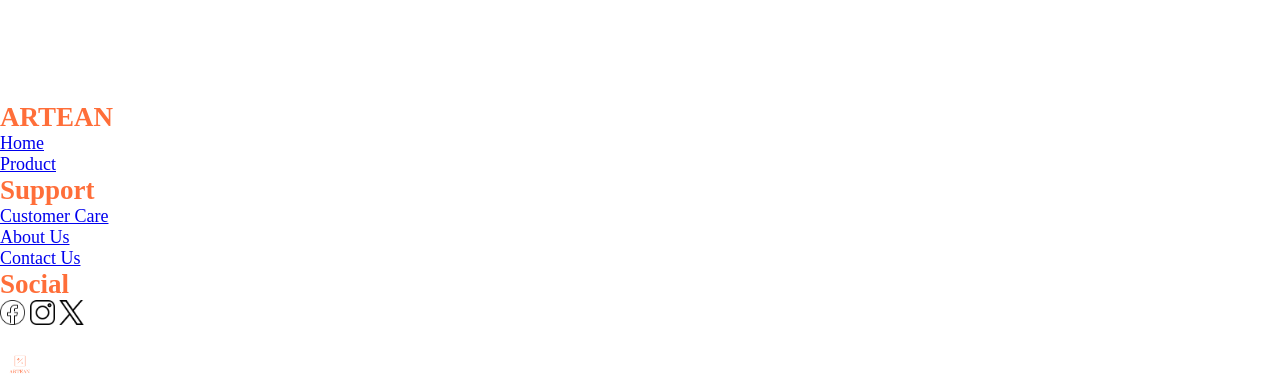
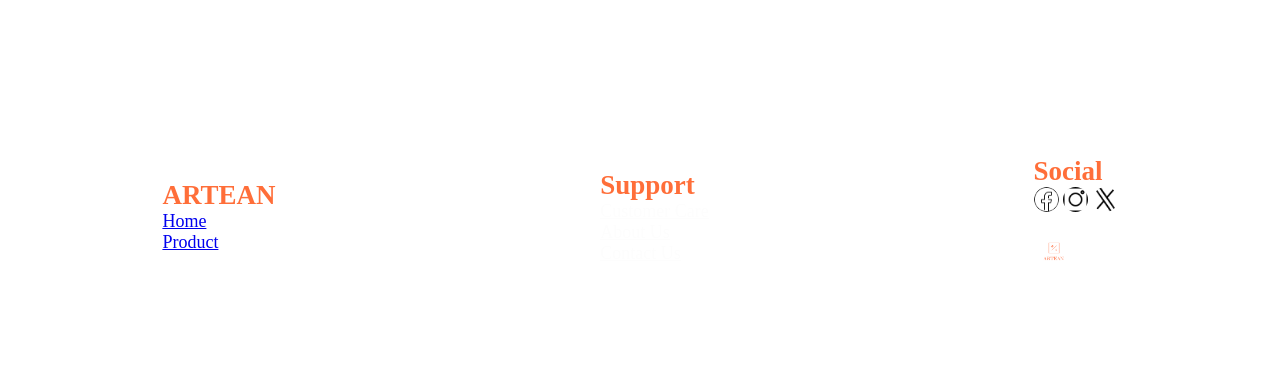
Before and after one commit to prabhatrae/Prototype, a plain HTML site: page index.html in a window 1280 px wide. Shown: the part 1651-2041 px from the top of the page. After the commit the page ends 2018 px from the top, so only its background shows below. Drawn offline with Linux system fonts and the light colour scheme.

Commit message:
added footer css

```diff
--- a/style.css
+++ b/style.css
@@ -12,6 +12,7 @@ body{
 }
 
 /* NavBar */
+
 header,
 footer{
     color: rgb(255, 110, 57);
@@ -79,6 +80,7 @@ button{
 }
 
 /*  carousel image / script */
+
 .carousel {
     position: relative;
     text-align: center;
@@ -98,7 +100,6 @@ button{
     display: flex;
     /* justify-content: space-between; */
     width: 30%;
-
 }
 
 .carousel-btn {
@@ -118,6 +119,7 @@ button{
 }
 
 /* hero section / 1st and 2nd */
+
 .main {
     display: flex;
     flex-direction: column;
@@ -195,11 +197,11 @@ button{
 }
 
 /* Card Container */
+
 .ecard{
     display: flex;
     margin-left: 115px;
     justify-content: center;
-
 }
 
 .card {
@@ -216,3 +218,29 @@ button{
 .card:hover {
     transform: scale(1.05);
 }
+
+
+
+/* footer section  */
+
+.footer {
+    width: 100%;
+    padding-top: 3em;
+    padding-bottom: 5em;
+    display: flex;
+    align-items: center;
+    justify-content: space-around;
+}
+
+.footer h4 {
+    margin-bottom: 15px;
+}
+
+.icn {
+    background-color: white;
+    border-radius: 100px;
+}
+
+.footer2 p a{
+    color: rgb(253, 253, 253);
+}
```
Lines whose indentation alone changed are shown as unchanged.
